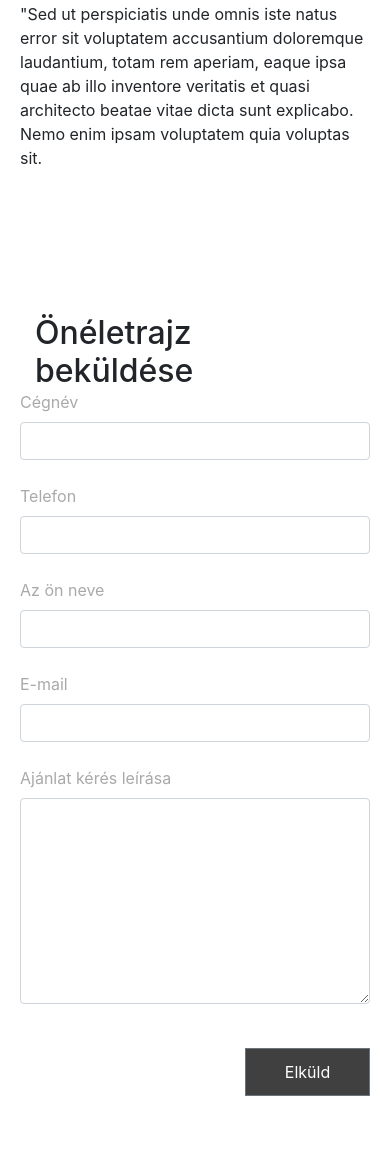
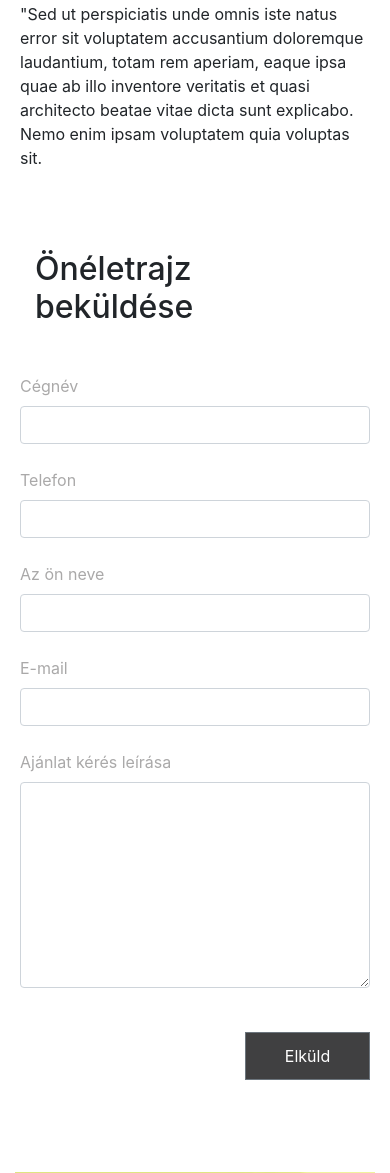
Before and after one commit to Karakrisz/ACH, a PHP site: page /ajanlat.php in a window 390 px wide. Shown: the part 2368-3541 px from the top of the page. Run offline with PHP 8.4, Linux system fonts and the light colour scheme.

Commit message:
ajánlat kérés javítva

```diff
--- a/ajanlat.php
+++ b/ajanlat.php
@@ -146,7 +146,7 @@
             <h2 class="col-sm-6">Önéletrajz beküldése</h2>
         </div>
 
-        <div class="col-xl-6 col-lg-6 col-md-6 col-sm-12 col-12">
+        <div class="col-xl-6 col-lg-6 col-md-6 col-sm-12 col-12 oneletrajz_bekuldes_dobozai">
 
             <form method="post" action="#!">
 
--- a/css/mobile.css
+++ b/css/mobile.css
@@ -176,4 +176,13 @@ body {
 .oneletrajz_bekuldes {
     padding-left: 20px;
     padding-right: 20px;
+    top: 22em;
 }
+.oneletrajz_bekuldes_dobozai {
+    position: relative;
+    top: 3em;
+}
+.ajanlat_keres_alatti_boxok_csusztatas {
+    position: relative;
+    top: 17em;
+}
```
